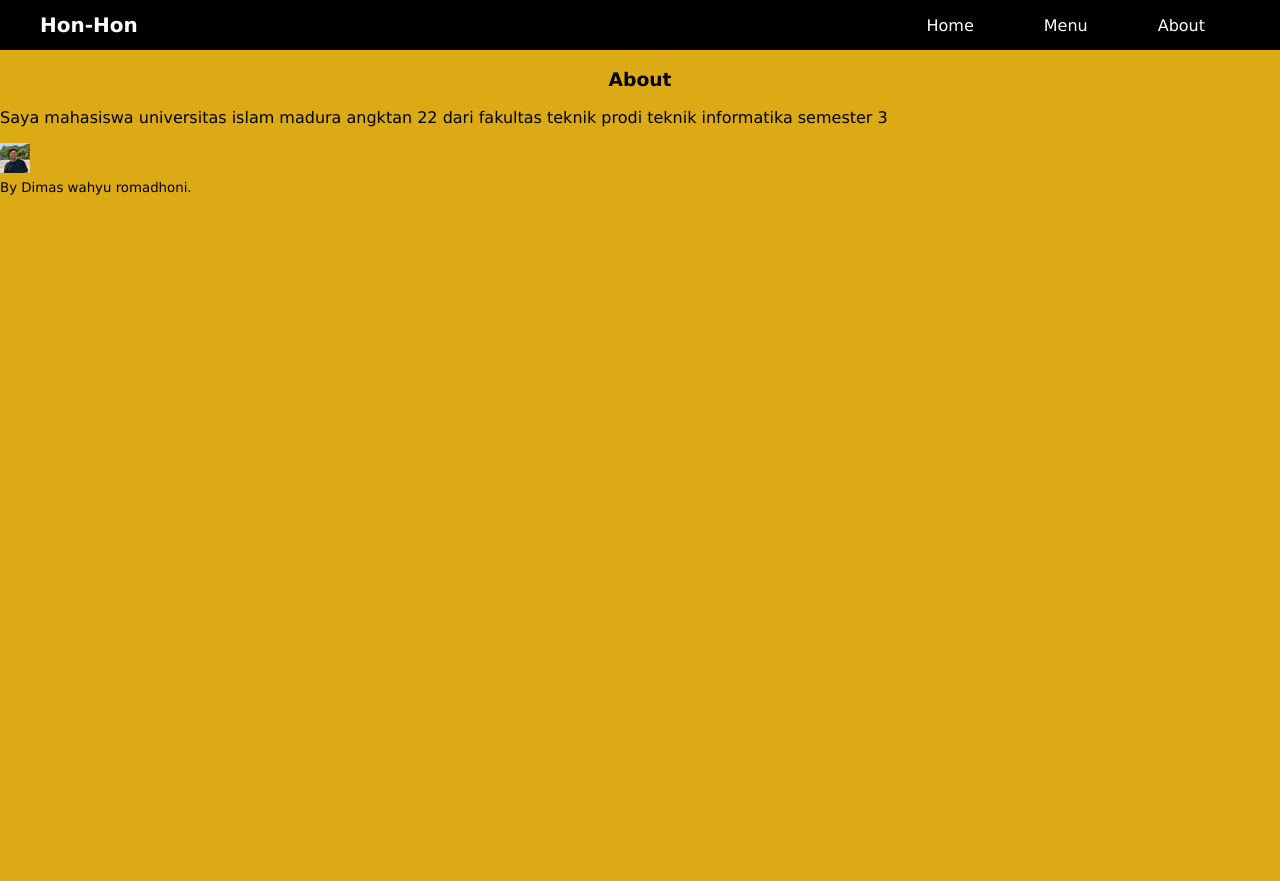
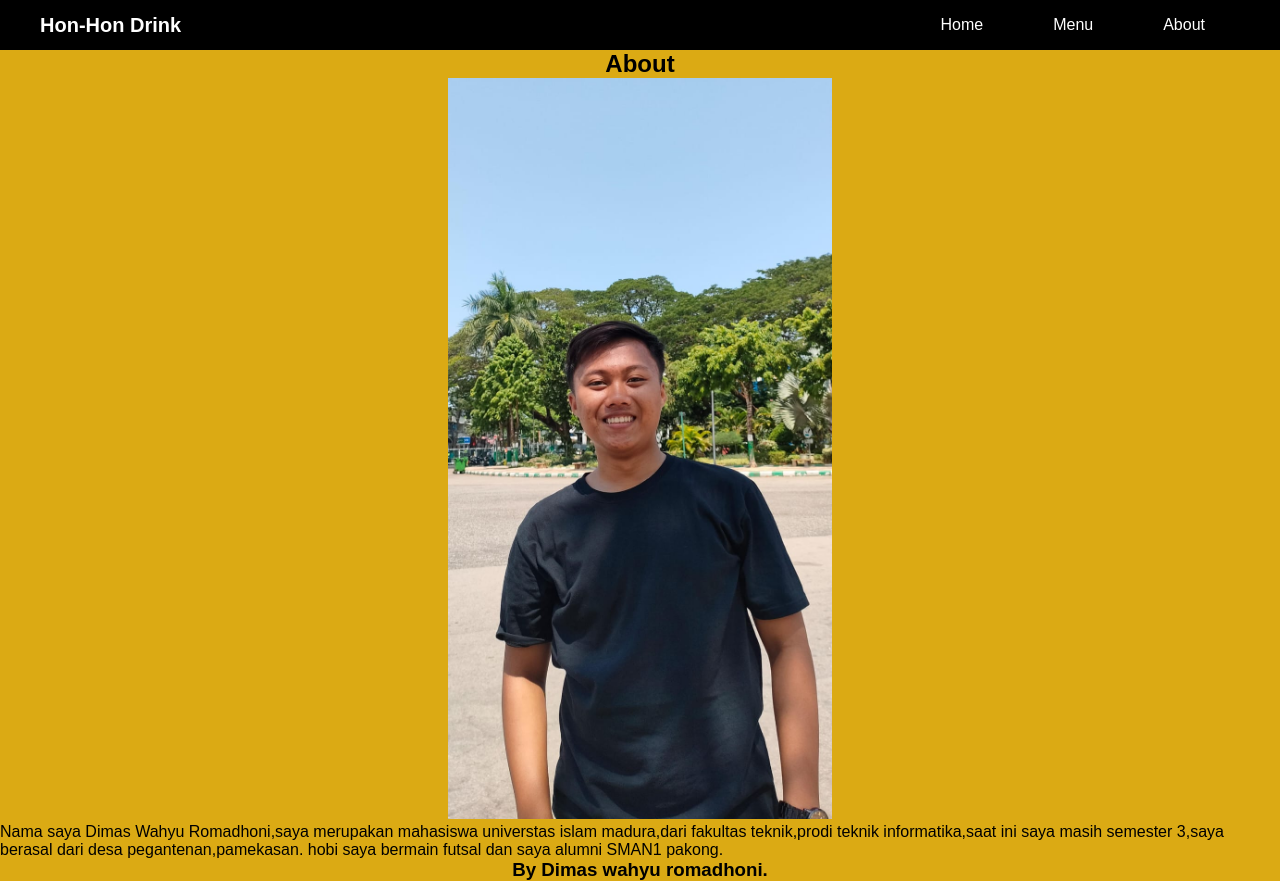
Before and after one commit to DimasWahyu110104/honhon_web, a Django app: page /about/ in a window 1280 px wide. Before the commit the page ends 195 px from the top, so only its background shows below. Run offline with Django 5.2, Linux system fonts and the light colour scheme.

Commit message:
mengisi about

```diff
--- a/web_honhon/static/stayle.css
+++ b/web_honhon/static/stayle.css
@@ -89,3 +89,9 @@ img {
 .grid > article:hover {
   transform: scale(1.2);
 }
+
+* {
+  padding: 0;
+  margin: 0;
+  font-family: "Josefin Sans", sans-serif;
+}
--- a/web_honhon/templates/about.html
+++ b/web_honhon/templates/about.html
@@ -10,7 +10,7 @@
   <body>
     <nav>
       <div class="logo">
-        <a href="">Hon-Hon</a>
+        <a href="">Hon-Hon Drink</a>
       </div>
       <ul class="menu">
         <li><a href="{% url 'home' %}">Home</a></li>
@@ -20,17 +20,16 @@
         <li><a href="{% url 'about' %}">About</a></li>
       </ul>
     </nav>
-    <div class="welcome">
-      <center><h3>About</h3></center>
-      <p>
-        Saya mahasiswa universitas islam madura angktan 22 dari fakultas teknik
-        prodi teknik informatika semester 3
-      </p>
-      <img src="{% static 'image/dimas.png' %}" width="30px" height="30px" />
-    </div>
-    <footer>
+      <section class="about">
+        <div>
+          <center><h1>About</h1></center>
+          <center><img src="{% static 'image/dimas.png' %}" width="30%"></center>
+          <p>Nama saya Dimas Wahyu Romadhoni,saya merupakan mahasiswa universtas islam madura,dari fakultas teknik,prodi teknik informatika,saat ini saya masih semester 3,saya berasal dari desa pegantenan,pamekasan. hobi saya bermain futsal dan saya alumni SMAN1 pakong. <p>
+          </div>
+        </div>
+      </section>
       <div class="container">
-        <small>By Dimas wahyu romadhoni.</small>
+        <center><h3>By Dimas wahyu romadhoni.</h3></center>
       </div>
     </footer>
   </body>
```
